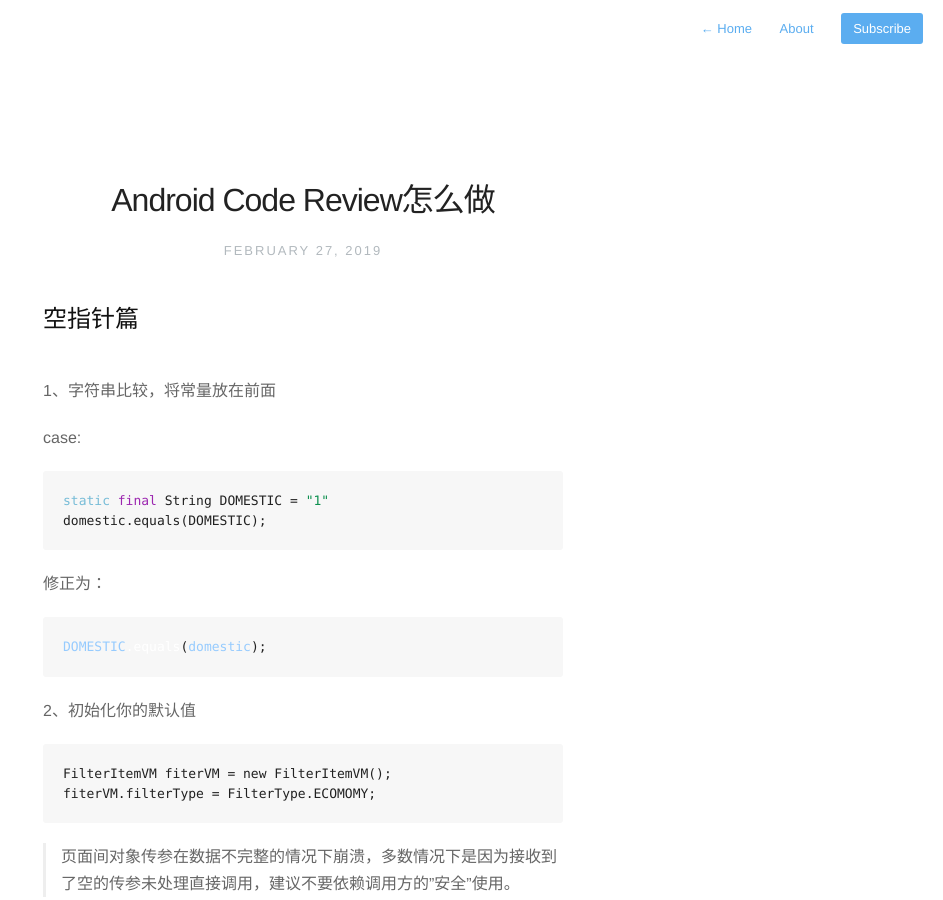
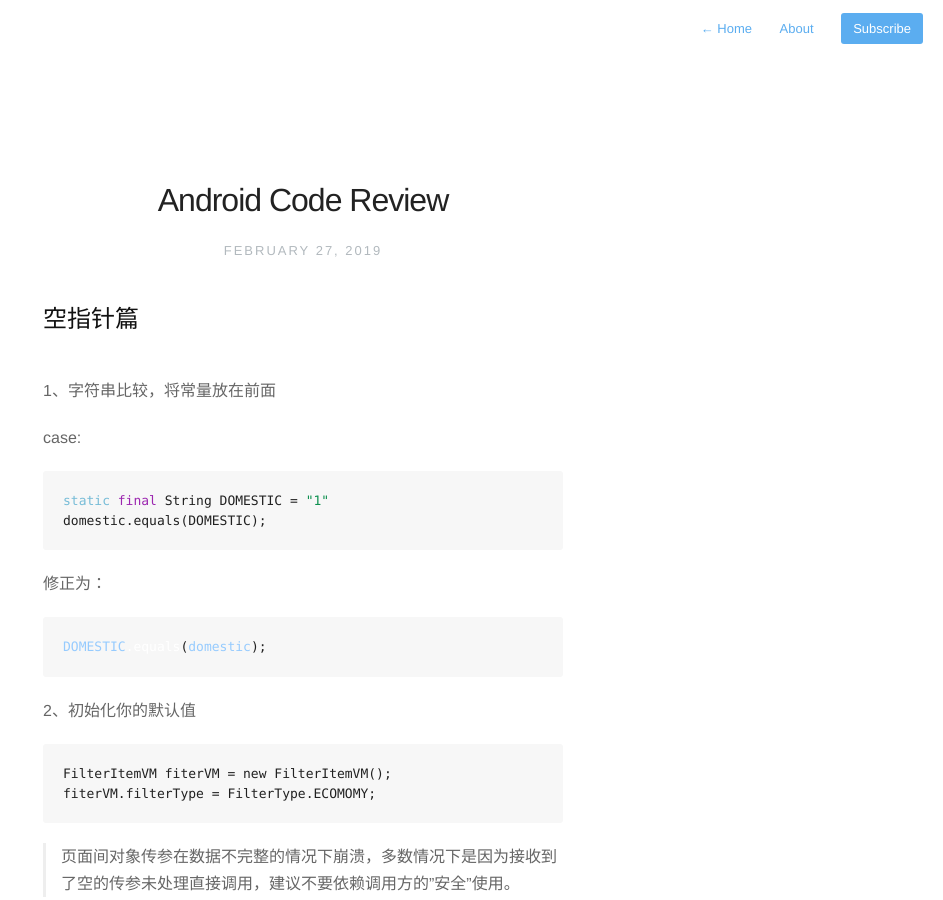
Before and after one commit to javmorse/javmorse.github.io, a Jekyll site: the page built from _posts/2019-02-27-android-codereview.md, in a window 1280 px wide and 900 px high. Shown: the whole window, without its empty margins (337-1280 px from the left). Built offline with Jekyll 4.4.1, drawn with Linux system fonts in a browser that asks for light colours; nearby versions of some CDN libraries.

Commit message:
修改文章名称

```diff
--- a/_posts/2019-02-27-android-codereview.md
+++ b/_posts/2019-02-27-android-codereview.md
@@ -1,5 +1,5 @@
 ---
-title:  "Android Code Review怎么做"
+title:  "Android Code Review"
 description: 囊括大部分安卓开发容易犯的错，整理成条文
 ## date: add a date when publishing
 ---
```
